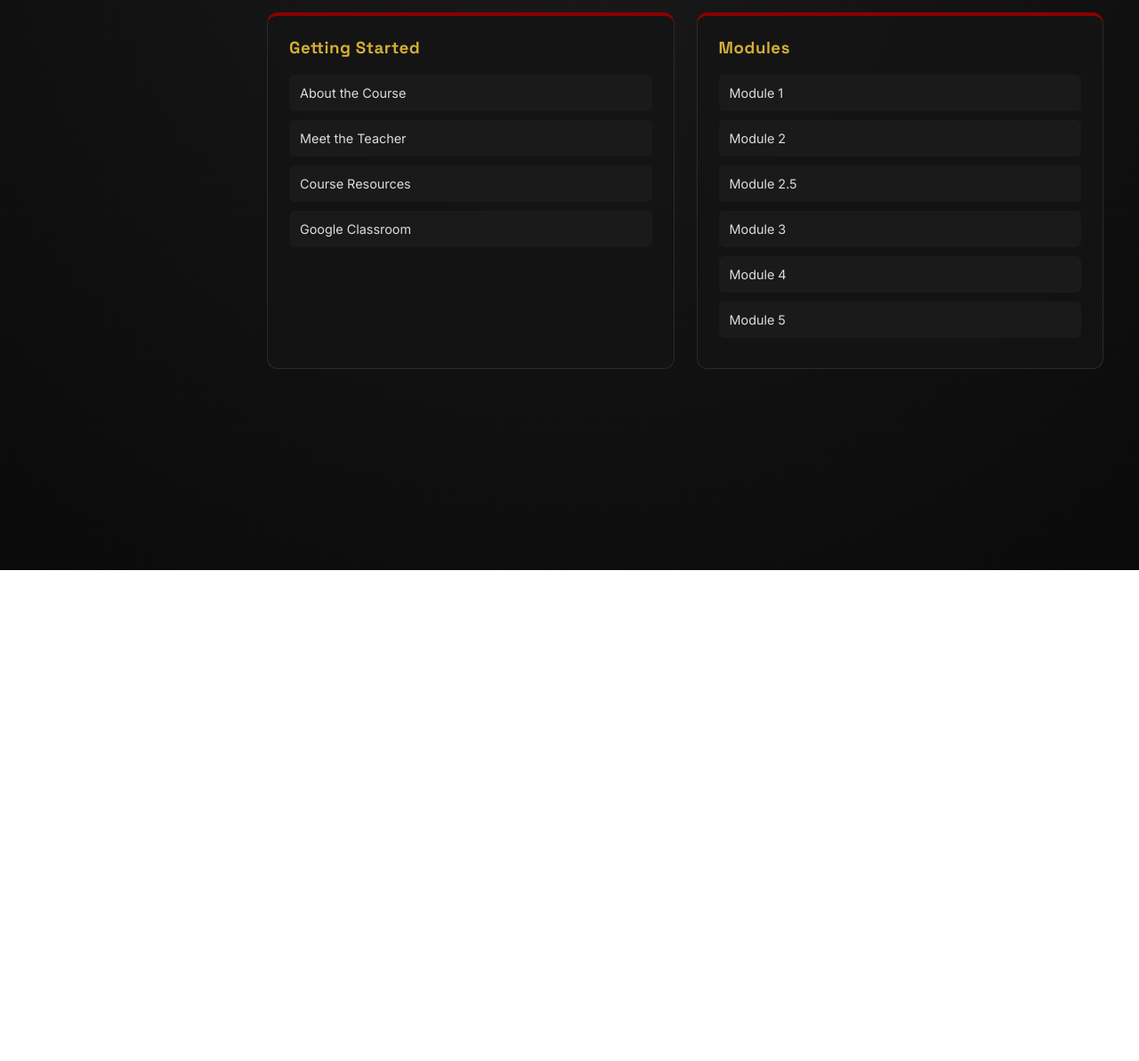
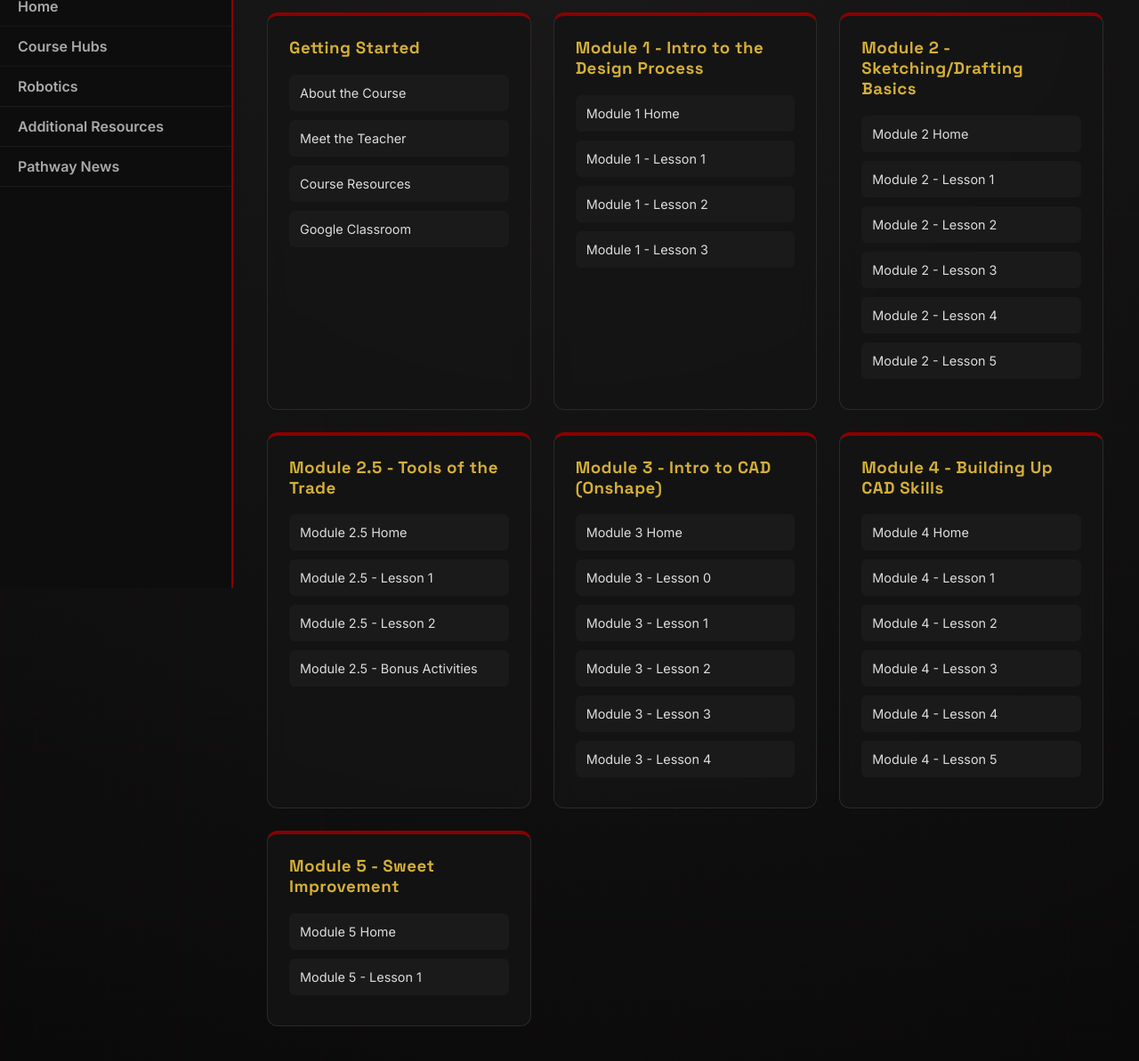
Before and after one commit to sophiegsmith1/CourseProject-EngineeringBasics, a plain HTML site: page index.html in a window 1280 px wide. Shown: the part 159-1352 px from the top of the page at 89% size. Before the commit the page ends 800 px from the top, so only its background shows below. Drawn offline with Linux system fonts and the light colour scheme; files that its build step writes are made by us from their sources; files whose address does not match are found by name.

Commit message:
Update index.html

```diff
--- a/index.html
+++ b/index.html
@@ -1,13 +1,13 @@
 <!DOCTYPE html>
 <html>
 <head>
-  <title>Engineering Hub</title>
+  <title>Engineering Basics (IDL 811 Course Project - Sophie Smith)</title>
   <!-- Fonts -->
 <link rel="preconnect" href="https://fonts.googleapis.com">
 <link rel="preconnect" href="https://fonts.gstatic.com" crossorigin>
 <link href="https://fonts.googleapis.com/css2?family=Inter:wght@400;500;600;700&family=Space+Grotesk:wght@400;500;600;700&display=swap" rel="stylesheet">
   <meta name="viewport" content="width=device-width, initial-scale=1.0">
-<link rel="stylesheet" href="/BEHS-Engineering-Hub/css/style.css">
+<link rel="stylesheet" href="/CourseProject-EngineeringBasics/css/style.css">
 </head>
 
 <body>
@@ -33,19 +33,60 @@
     </div>
 
     <div class="card">
-      <h3>Modules</h3>
-      <a href="modules/module1.html">Module 1</a>
-      <a href="modules/module2.html">Module 2</a>
-      <a href="modules/module2_5.html">Module 2.5</a>
-      <a href="modules/module3.html">Module 3</a>
-      <a href="modules/module4.html">Module 4</a>
-      <a href="modules/module5.html">Module 5</a>
+      <h3>Module 1 - Intro to the Design Process</h3>
+      <a href="modules/module1.html">Module 1 Home</a>
+      <a href="modules/lessons/m1l1.html">Module 1 - Lesson 1</a>
+      <a href="modules/lessons/m1l2.html">Module 1 - Lesson 2</a>
+      <a href="modules/lessons/m1l3.html">Module 1 - Lesson 3</a>
     </div>
 
+    <div class="card">
+      <h3>Module 2 - Sketching/Drafting Basics</h3>
+      <a href="modules/module2.html">Module 2 Home</a>
+      <a href="modules/lessons/m2l1.html">Module 2 - Lesson 1</a>
+      <a href="modules/lessons/m2l2.html">Module 2 - Lesson 2</a>
+      <a href="modules/lessons/m2l3.html">Module 2 - Lesson 3</a>
+      <a href="modules/lessons/m2l4.html">Module 2 - Lesson 4</a>
+      <a href="modules/lessons/m2l5.html">Module 2 - Lesson 5</a>
+    </div>
+
+    <div class="card">
+      <h3>Module 2.5 - Tools of the Trade</h3>
+      <a href="modules/module2p5.html">Module 2.5 Home</a>
+      <a href="modules/lessons/m2p5l1.html">Module 2.5 - Lesson 1</a>
+      <a href="modules/lessons/m2p5l2.html">Module 2.5 - Lesson 2</a>
+      <a href="modules/lessons/m2p5l3.html">Module 2.5 - Bonus Activities</a>
+    </div>
+
+    <div class="card">
+      <h3>Module 3 - Intro to CAD (Onshape)</h3>
+      <a href="modules/module3.html">Module 3 Home</a>
+      <a href="modules/lessons/m3l0.html">Module 3 - Lesson 0</a>
+      <a href="modules/lessons/m3l1.html">Module 3 - Lesson 1</a>
+      <a href="modules/lessons/m3l2.html">Module 3 - Lesson 2</a>
+      <a href="modules/lessons/m3l3.html">Module 3 - Lesson 3</a>
+      <a href="modules/lessons/m3l4.html">Module 3 - Lesson 4</a>
+    </div>
+
+    <div class="card">
+      <h3>Module 4 - Building Up CAD Skills</h3>
+      <a href="modules/module4.html">Module 4 Home</a>
+      <a href="modules/lessons/m4l1.html">Module 4 - Lesson 1</a>
+      <a href="modules/lessons/m4l2.html">Module 4 - Lesson 2</a>
+      <a href="modules/lessons/m4l3.html">Module 4 - Lesson 3</a>
+      <a href="modules/lessons/m4l4.html">Module 4 - Lesson 4</a>
+      <a href="modules/lessons/m4l5.html">Module 4 - Lesson 5</a>
+    </div>
+
+    <div class="card">
+      <h3>Module 5 - Sweet Improvement</h3>
+      <a href="modules/module5.html">Module 5 Home</a>
+      <a href="modules/lessons/m5l1.html">Module 5 - Lesson 1</a>
+    </div>
   </div>
 </div>
 
-<script src="/BEHS-Engineering-Hub/js/script.js"></script>
+<script src="/CourseProject-EngineeringBasics/js/script.js"></script>
 
 </body>
 </html>
```
